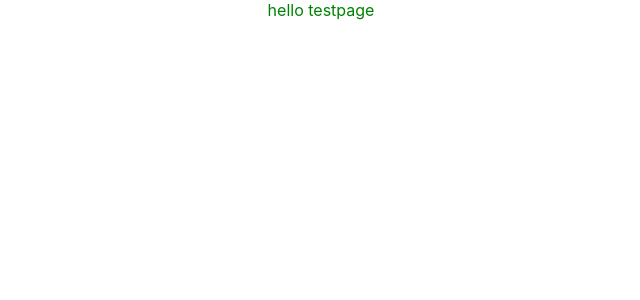
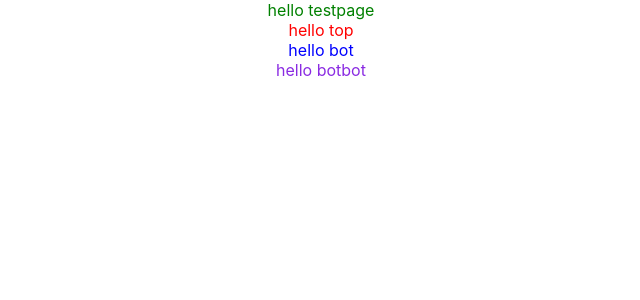
Before and after one commit to liurrong-ypwx/ypwx-basefile, a React app: page / in a window 1280 px wide. Shown: the top 300 px of the page, without its empty margins (319-959 px from the left). Built offline with nearby package versions, Linux system fonts and the light colour scheme.

Commit message:
add less

```diff
--- a/config/webpack.config.js
+++ b/config/webpack.config.js
@@ -461,7 +461,7 @@ module.exports = function(webpackEnv) {
               use: getStyleLoaders({
                 importLoaders: 1,
                 sourceMap: isEnvProduction && shouldUseSourceMap,
-              }),
+              }, 'less-loader'),
               sideEffects: true,
             },
             {
@@ -472,7 +472,7 @@ module.exports = function(webpackEnv) {
                 modules: {
                   getLocalIdent: getCSSModuleLocalIdent,
                 },
-              }),
+              }, 'less-loader'),
             },
             // Opt-in support for SASS (using .scss or .sass extensions).
             // By default we support SASS Modules with the
--- a/src/App.tsx
+++ b/src/App.tsx
@@ -1,5 +1,4 @@
 import React from 'react';
-import logo from './logo.svg';
 import './App.css';
 import TestPage from './pages/TestPage/TestPage';
 
--- a/src/pages/TestPage/TestPage.less
+++ b/src/pages/TestPage/TestPage.less
@@ -1,3 +1,15 @@
 .testpage{
     color: green;
+    .toparea{
+        color: red;
+    }
+    .botarea{
+        color: blue;
+        .bot-top{
+            color: blueviolet;
+            &:hover{
+                color: red;
+            }
+        }
+    }
 }
--- a/src/pages/TestPage/TestPage.tsx
+++ b/src/pages/TestPage/TestPage.tsx
@@ -5,6 +5,16 @@ function TestPage(): JSX.Element {
     return (
         <div className="testpage">
             hello testpage
+            <div className="toparea">
+                hello top
+            </div>
+            <div className="botarea">
+                hello bot
+                <div className="bot-top">
+                    hello botbot
+                </div>
+            </div>
+
         </div>
     )
 }
```
